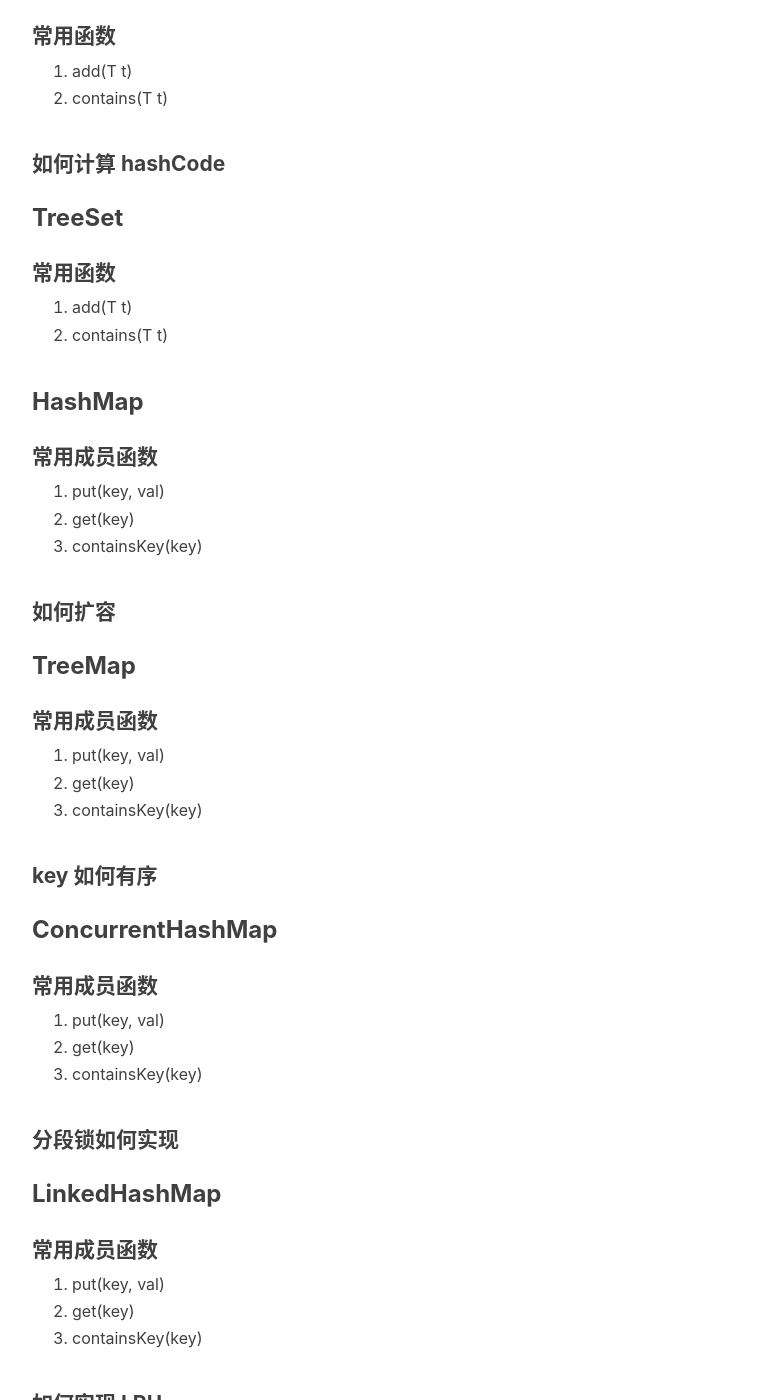
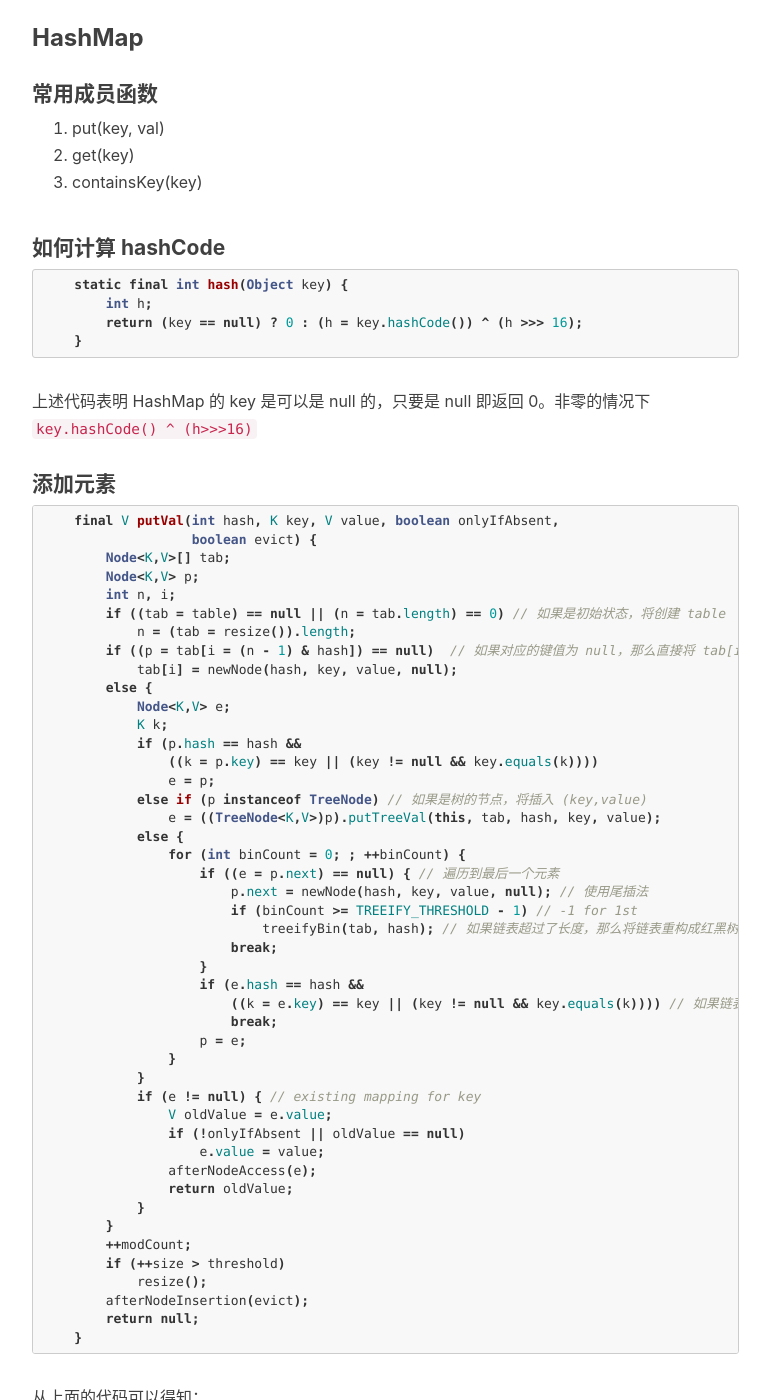
Before and after one commit to shihunyewu/shihunyewu.github.io, a Jekyll site: the page built from _posts/2018-09-09-Java-Collections.md, in a window 1280 px wide and 1400 px high, scrolled down 4116 px. Shown: the whole window, without its empty margins (233-1003 px from the left). Built offline with Jekyll 4.4.1, drawn with Linux system fonts in a browser that asks for light colours; nearby versions of some CDN libraries; comment, search, counter and statistics services are not loaded; some of the changed text lies outside the part shown.

Commit message:
添加 hashMap 一小部分源码

````diff
--- a/_posts/2018-09-09-Java-Collections.md
+++ b/_posts/2018-09-09-Java-Collections.md
@@ -124,21 +124,8 @@ private void writeObject(java.io.ObjectOutputStream s)
 2. poll()，返回第一个元素并删除，如果没有，返回 null
 3. peek()，返回第一个元素，如果没有，返回 null
 
-
-#### 如何实现有序
-
-### HashSet
-#### 常用函数
-1. add(T t)
-2. contains(T t)
-
-
-#### 如何计算 hashCode
-
-### TreeSet
-#### 常用函数
-1. add(T t)
-2. contains(T t)
+#### 如何实现优先
+堆
 
 ### HashMap
 #### 常用成员函数
@@ -146,8 +133,68 @@ private void writeObject(java.io.ObjectOutputStream s)
 2. get(key)
 3. containsKey(key)
 
+#### 如何计算 hashCode
+```java
+    static final int hash(Object key) {
+        int h;
+        return (key == null) ? 0 : (h = key.hashCode()) ^ (h >>> 16);
+    }
+```
+上述代码表明 HashMap 的 key 是可以是 null 的，只要是 null 即返回 0。非零的情况下 `key.hashCode() ^ (h>>>16)`
 
-#### 如何扩容
+#### 添加元素
+```java
+    final V putVal(int hash, K key, V value, boolean onlyIfAbsent,
+                   boolean evict) {
+        Node<K,V>[] tab;
+        Node<K,V> p;
+        int n, i;
+        if ((tab = table) == null || (n = tab.length) == 0) // 如果是初始状态，将创建 table
+            n = (tab = resize()).length;
+        if ((p = tab[i = (n - 1) & hash]) == null)  // 如果对应的键值为 null，那么直接将 tab[i] 置为 node
+            tab[i] = newNode(hash, key, value, null);
+        else {
+            Node<K,V> e;
+            K k;
+            if (p.hash == hash &&
+                ((k = p.key) == key || (key != null && key.equals(k))))
+                e = p;
+            else if (p instanceof TreeNode) // 如果是树的节点，将插入 (key,value)
+                e = ((TreeNode<K,V>)p).putTreeVal(this, tab, hash, key, value);
+            else {
+                for (int binCount = 0; ; ++binCount) {
+                    if ((e = p.next) == null) { // 遍历到最后一个元素
+                        p.next = newNode(hash, key, value, null); // 使用尾插法
+                        if (binCount >= TREEIFY_THRESHOLD - 1) // -1 for 1st
+                            treeifyBin(tab, hash); // 如果链表超过了长度，那么将链表重构成红黑树
+                        break;
+                    }
+                    if (e.hash == hash &&
+                        ((k = e.key) == key || (key != null && key.equals(k)))) // 如果链表中是否有相同的 (key,value) 直接返回
+                        break;
+                    p = e;
+                }
+            }
+            if (e != null) { // existing mapping for key
+                V oldValue = e.value;
+                if (!onlyIfAbsent || oldValue == null)
+                    e.value = value;
+                afterNodeAccess(e);
+                return oldValue;
+            }
+        }
+        ++modCount;
+        if (++size > threshold)
+            resize();
+        afterNodeInsertion(evict);
+        return null;
+    }
+```
+从上面的代码可以得知：
+- hashMap 不允许存在相同的 (key, value) 组合存在
+- 每个 hash 值对应的链表长度如果超过 TREEFY_THRESHOLD 将会把链表重构为红黑树
+- 当还是链表时，插入新元素使用尾插法
+- 最后两个参数的含义还未搞懂
 
 ### TreeMap
 #### 常用成员函数
@@ -157,6 +204,16 @@ private void writeObject(java.io.ObjectOutputStream s)
 
 #### key 如何有序
 
+
+### HashSet
+#### 常用函数
+1. add(T t)
+2. contains(T t)
+
+### TreeSet
+#### 常用函数
+1. add(T t)
+2. contains(T t)
 
 ### ConcurrentHashMap
 #### 常用成员函数
````
